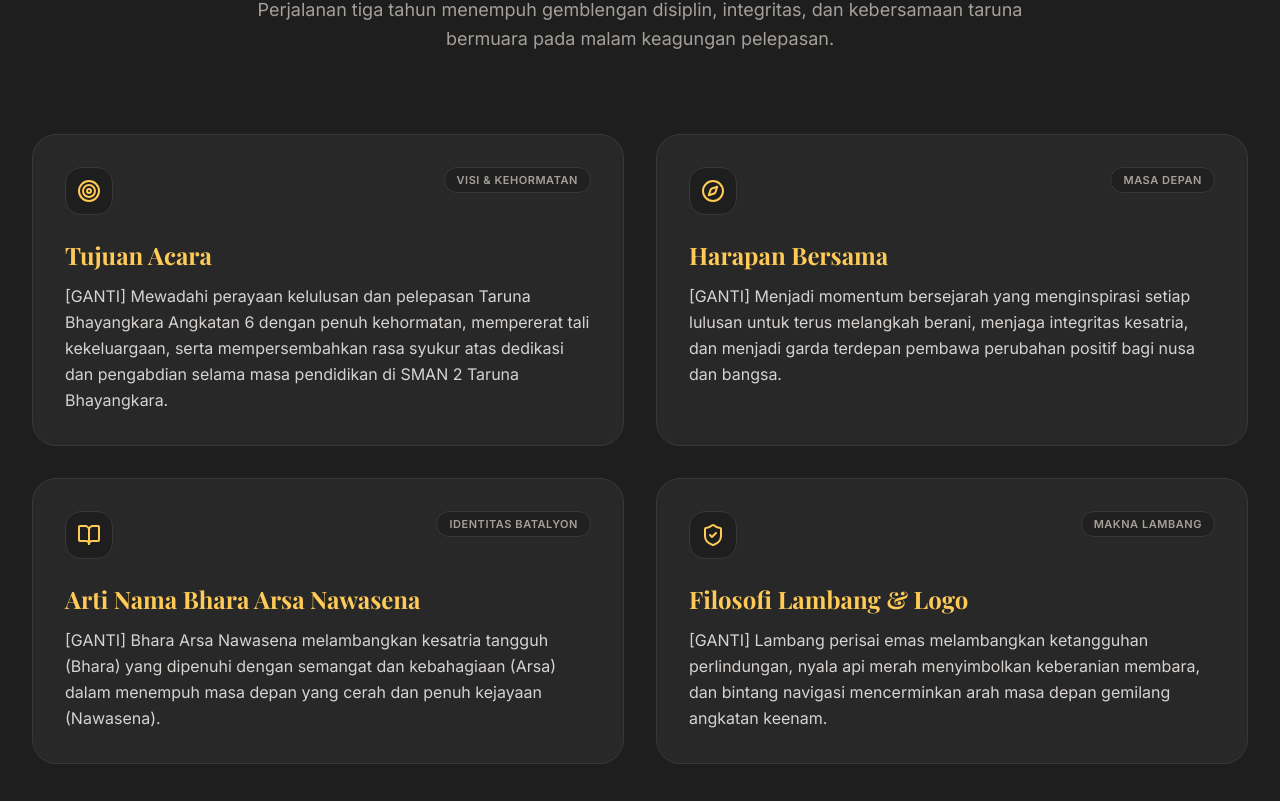
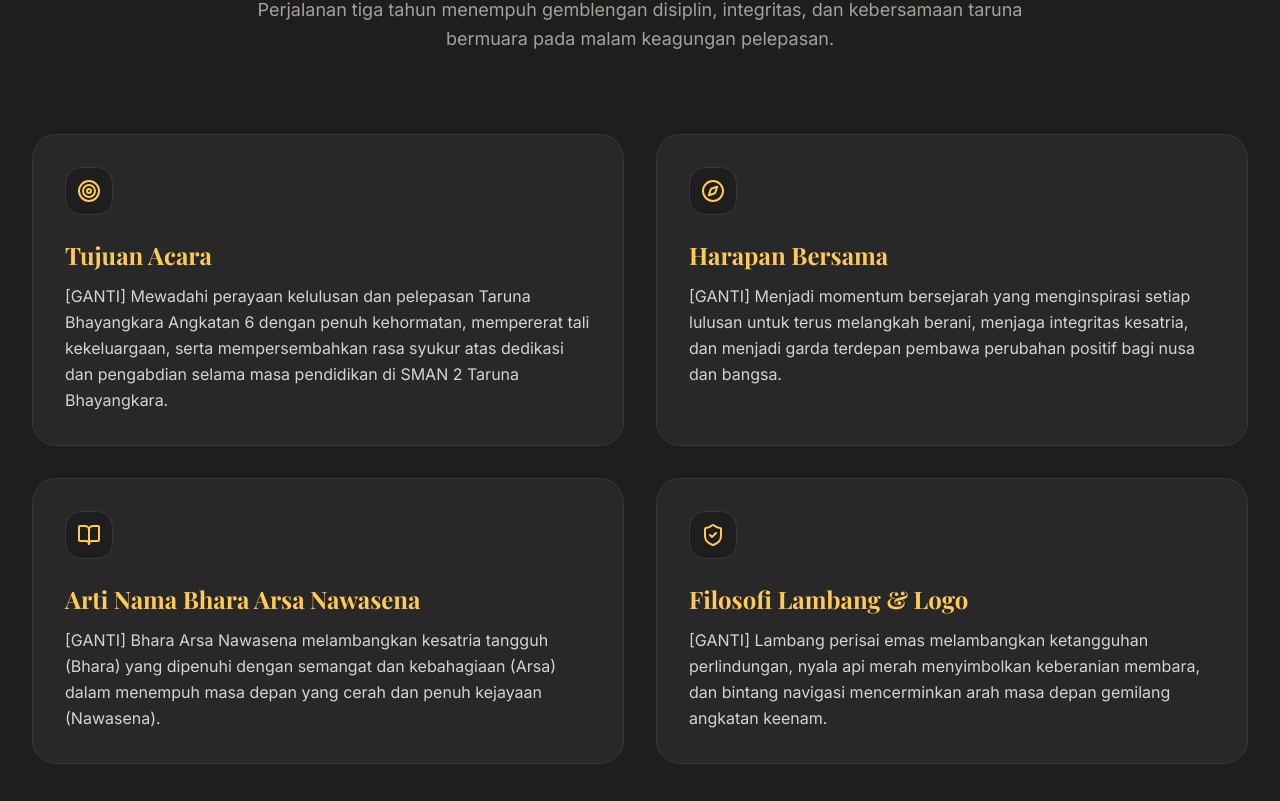
Before and after one commit to codeplyapp/Bharasena, a Next.js app: page / in a window 1280 px wide. Shown: the part 1119-1920 px from the top of the page. Built offline with nearby package versions, Linux system fonts and the light colour scheme; a web font is replaced by a local one.

Commit message:
style: hapus badge pill sekunder pada kartu section About, Guests, dan Contact

```diff
--- a/src/components/sections/AboutSection.tsx
+++ b/src/components/sections/AboutSection.tsx
@@ -12,28 +12,24 @@ export function AboutSection({ about }: AboutSectionProps) {
       title: "Tujuan Acara",
       icon: Target,
       content: about.tujuan,
-      badge: "Visi & Kehormatan",
       accentBorder: "hover:border-gold-400/50",
     },
     {
       title: "Harapan Bersama",
       icon: Compass,
       content: about.harapan,
-      badge: "Masa Depan",
       accentBorder: "hover:border-crimson-500/50",
     },
     {
       title: "Arti Nama Bhara Arsa Nawasena",
       icon: BookOpen,
       content: about.artiNama,
-      badge: "Identitas Batalyon",
       accentBorder: "hover:border-gold-400/50",
     },
     {
       title: "Filosofi Lambang & Logo",
       icon: ShieldCheck,
       content: about.filosofiLogo,
-      badge: "Makna Lambang",
       accentBorder: "hover:border-crimson-500/50",
     },
   ];
@@ -63,13 +59,8 @@ export function AboutSection({ about }: AboutSectionProps) {
                 key={idx}
                 className={`group relative p-6 sm:p-8 rounded-3xl bg-charcoal-800/90 border border-stone-800 transition-all duration-300 hover:bg-charcoal-800 hover:shadow-xl hover:shadow-black/40 ${item.accentBorder}`}
               >
-                <div className="flex items-start justify-between gap-4 mb-6">
-                  <div className="w-12 h-12 rounded-2xl bg-charcoal-900 border border-stone-700/80 flex items-center justify-center text-gold-400 group-hover:scale-110 group-hover:border-gold-400/40 transition-transform">
-                    <IconComponent className="w-6 h-6" />
-                  </div>
-                  <span className="text-[11px] font-semibold uppercase tracking-wider px-3 py-1 rounded-full bg-charcoal-900/80 text-stone-400 border border-stone-800">
-                    {item.badge}
-                  </span>
+                <div className="w-12 h-12 rounded-2xl bg-charcoal-900 border border-stone-700/80 flex items-center justify-center text-gold-400 group-hover:scale-110 group-hover:border-gold-400/40 transition-transform mb-6">
+                  <IconComponent className="w-6 h-6" />
                 </div>
 
                 <h3 className="font-display text-xl sm:text-2xl font-bold text-gold-400 mb-3 group-hover:text-gold-300 transition-colors">
--- a/src/components/sections/ContactSection.tsx
+++ b/src/components/sections/ContactSection.tsx
@@ -14,7 +14,6 @@ const CATEGORY_MAP = {
     desc: "Pertanyaan seputar tiket, jadwal, tata tertib, dan informasi umum kegiatan.",
     icon: MessageCircle,
     color: "text-gold-400",
-    badge: "border-gold-400/30 bg-gold-400/10 text-gold-400",
     defaultText:
       "Halo Panitia BHARASENA 2026, saya ingin bertanya seputar informasi acara Prom Night.",
   },
@@ -23,7 +22,6 @@ const CATEGORY_MAP = {
     desc: "Kerjasama korporasi, presentasi paket sponsor, dan penawaran media partner.",
     icon: Building2,
     color: "text-crimson-400",
-    badge: "border-crimson-500/30 bg-crimson-600/10 text-crimson-400",
     defaultText:
       "Halo Tim Sponsorship BHARASENA 2026, saya berminat untuk berdiskusi terkait kemitraan / sponsorship.",
   },
@@ -32,7 +30,6 @@ const CATEGORY_MAP = {
     desc: "Pendaftaran booth bazar kuliner, produk kreatif, dan tenant selama acara.",
     icon: Store,
     color: "text-stone-300",
-    badge: "border-stone-600 bg-charcoal-900 text-stone-300",
     defaultText:
       "Halo Tim Bazar BHARASENA 2026, saya tertarik membuka booth / stand UMKM pada acara ini.",
   },
@@ -80,15 +77,8 @@ export function ContactSection({ contacts }: ContactSectionProps) {
                   className="p-6 sm:p-8 rounded-3xl bg-charcoal-850/80 border border-stone-800 flex flex-col justify-between shadow-lg backdrop-blur-sm"
                 >
                   <div>
-                    <div className="flex items-center gap-3 mb-4">
-                      <div className="w-10 h-10 rounded-xl bg-charcoal-900 border border-stone-700 flex items-center justify-center text-gold-400">
-                        <IconComponent className="w-5 h-5" />
-                      </div>
-                      <span
-                        className={`text-[11px] font-semibold uppercase tracking-wider px-3 py-1 rounded-full border ${meta.badge}`}
-                      >
-                        {catKey.toUpperCase()}
-                      </span>
+                    <div className="w-10 h-10 rounded-xl bg-charcoal-900 border border-stone-700 flex items-center justify-center text-gold-400 mb-4">
+                      <IconComponent className="w-5 h-5" />
                     </div>
 
                     <h3 className="font-display text-xl font-bold text-stone-100 mb-2">
--- a/src/components/sections/GuestsSection.tsx
+++ b/src/components/sections/GuestsSection.tsx
@@ -9,27 +9,23 @@ interface GuestsSectionProps {
 
 const CATEGORY_META: Record<
   string,
-  { label: string; icon: React.ElementType; badgeColor: string }
+  { label: string; icon: React.ElementType }
 > = {
   kepala: {
     label: "Kepala Satuan Pendidikan",
     icon: Award,
-    badgeColor: "border-gold-400/40 bg-gold-400/15 text-gold-400",
   },
   wakil: {
     label: "Wakil Kepala Satuan Pendidikan",
     icon: UserCheck,
-    badgeColor: "border-crimson-500/40 bg-crimson-600/15 text-crimson-400",
   },
   pembina: {
     label: "Pembina & Instruktur Taruna",
     icon: Shield,
-    badgeColor: "border-stone-600 bg-charcoal-900 text-stone-300",
   },
   lainnya: {
     label: "Tamu Kehormatan",
     icon: Sparkles,
-    badgeColor: "border-stone-700 bg-charcoal-900 text-stone-400",
   },
 };
 
@@ -101,11 +97,6 @@ export function GuestsSection({ guests }: GuestsSectionProps) {
                         className="p-6 rounded-2xl bg-charcoal-800/90 border border-stone-800 hover:border-gold-400/40 hover:bg-charcoal-800 transition-all duration-200 shadow-md flex flex-col justify-between"
                       >
                         <div>
-                          <span
-                            className={`inline-block text-[11px] font-semibold uppercase tracking-wider px-2.5 py-0.5 rounded-full border mb-3 ${meta.badgeColor}`}
-                          >
-                            {guest.category}
-                          </span>
                           <h4 className="font-display text-lg sm:text-xl font-bold text-stone-100 mb-1.5 leading-snug">
                             {guest.name}
                           </h4>
```
